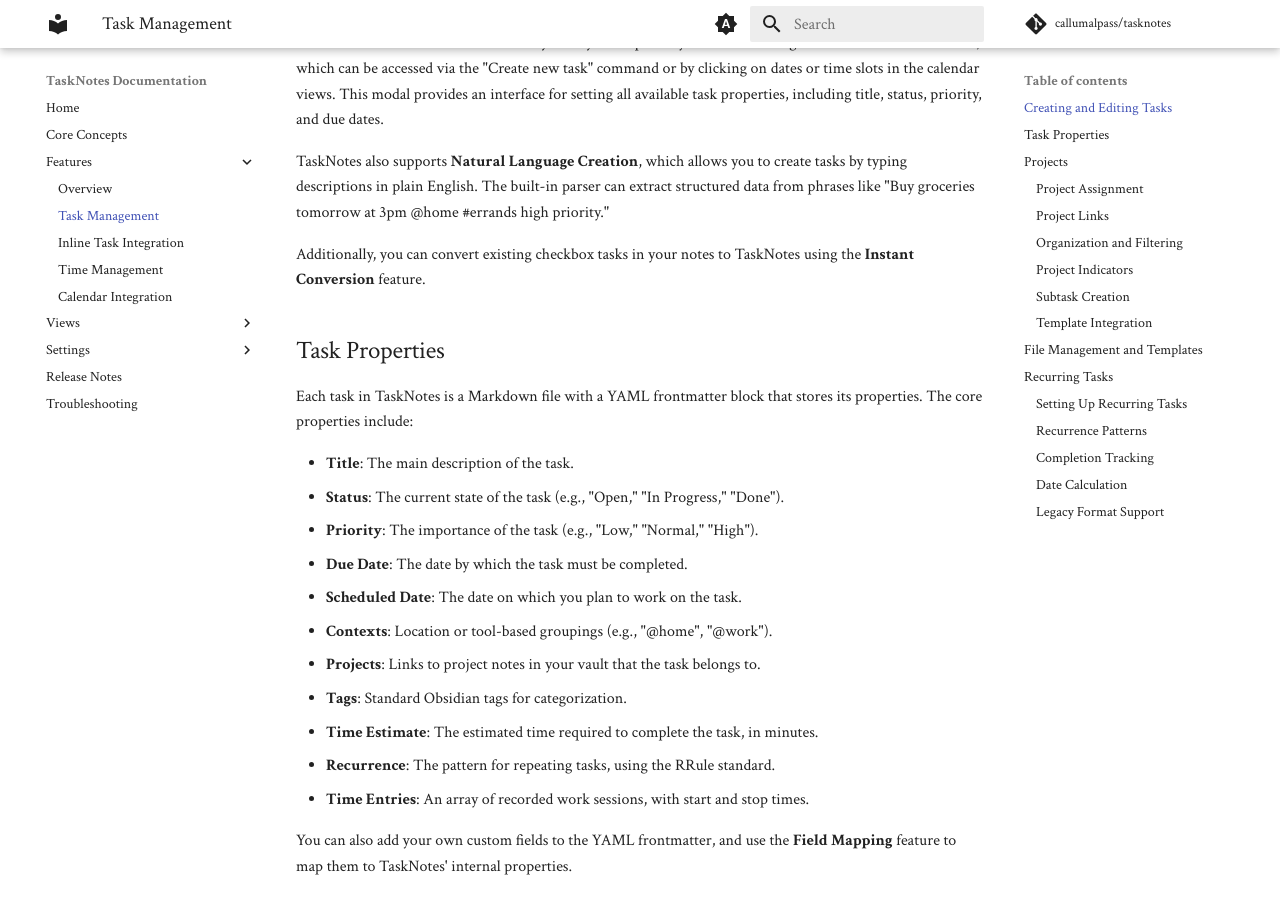
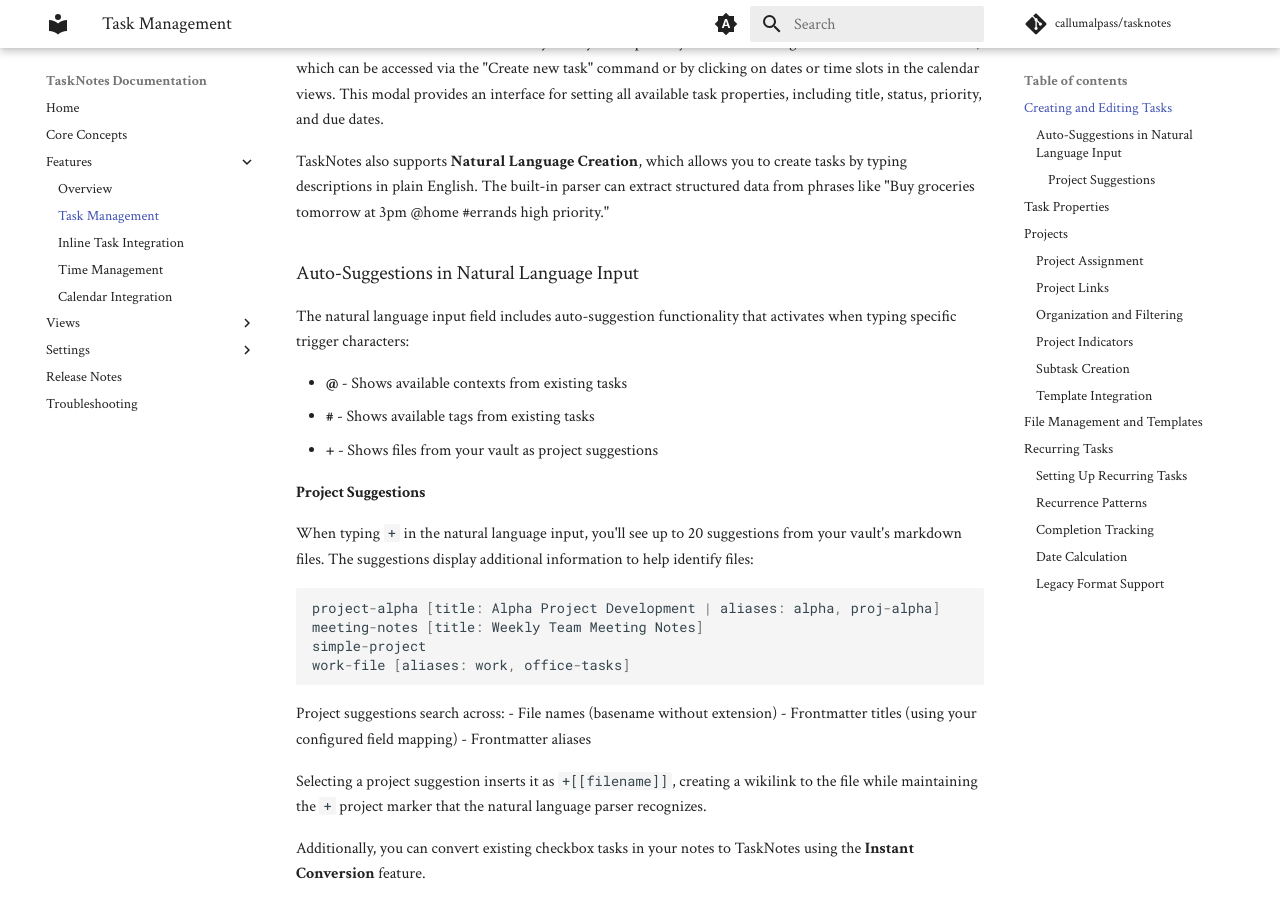
Before and after one commit to thisisthedave/tasknotes, an MkDocs documentation site: the page built from docs/features/task-management.md, in a window 1280 px wide and 900 px high, scrolled down 317 px. Built offline with MkDocs 1.6.1 and Material for MkDocs 9.7.7, drawn with Linux system fonts in a browser that asks for light colours; comment, search, counter and statistics services are not loaded.

Commit message:
docs: Add auto-suggestion functionality documentation
- Document auto-suggestion triggers (@, #, +) in natural language input
- Explain project suggestion display format with titles and aliases
- Detail search capabilities across filename, title, and aliases
- Clarify project suggestion insertion format (+[[filename]])
- Add example suggestions showing rich display format

````diff
--- a/docs/features/task-management.md
+++ b/docs/features/task-management.md
@@ -7,6 +7,32 @@ TaskNotes provides a system for managing tasks, which is built on the principle
 You can create and edit tasks in a variety of ways. The primary method is through the **Task Creation Modal**, which can be accessed via the "Create new task" command or by clicking on dates or time slots in the calendar views. This modal provides an interface for setting all available task properties, including title, status, priority, and due dates.
 
 TaskNotes also supports **Natural Language Creation**, which allows you to create tasks by typing descriptions in plain English. The built-in parser can extract structured data from phrases like "Buy groceries tomorrow at 3pm @home #errands high priority."
+
+### Auto-Suggestions in Natural Language Input
+
+The natural language input field includes auto-suggestion functionality that activates when typing specific trigger characters:
+
+- **@** - Shows available contexts from existing tasks
+- **#** - Shows available tags from existing tasks
+- **+** - Shows files from your vault as project suggestions
+
+#### Project Suggestions
+
+When typing `+` in the natural language input, you'll see up to 20 suggestions from your vault's markdown files. The suggestions display additional information to help identify files:
+
+```
+project-alpha [title: Alpha Project Development | aliases: alpha, proj-alpha]
+meeting-notes [title: Weekly Team Meeting Notes]
+simple-project
+work-file [aliases: work, office-tasks]
+```
+
+Project suggestions search across:
+- File names (basename without extension)
+- Frontmatter titles (using your configured field mapping)
+- Frontmatter aliases
+
+Selecting a project suggestion inserts it as `+[[filename]]`, creating a wikilink to the file while maintaining the `+` project marker that the natural language parser recognizes.
 
 Additionally, you can convert existing checkbox tasks in your notes to TaskNotes using the **Instant Conversion** feature.
 
````
